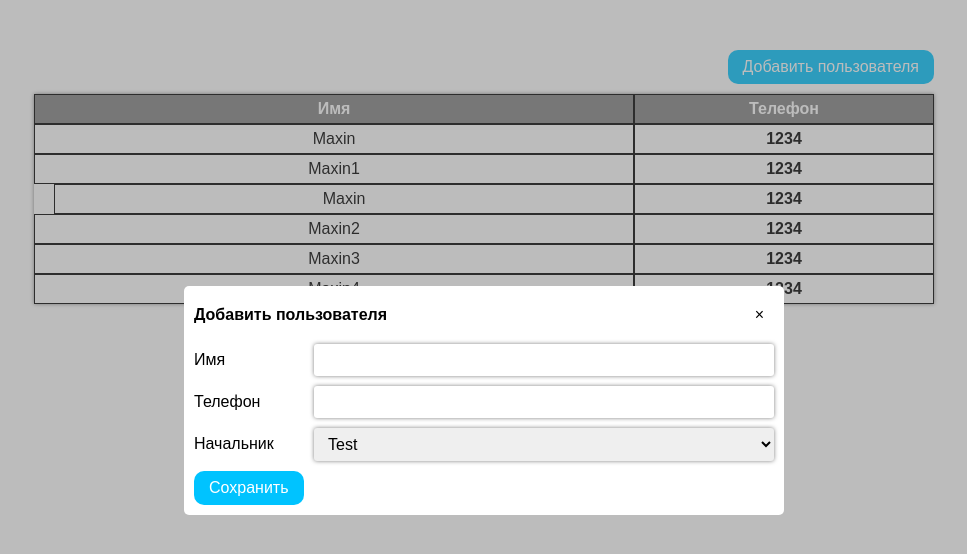
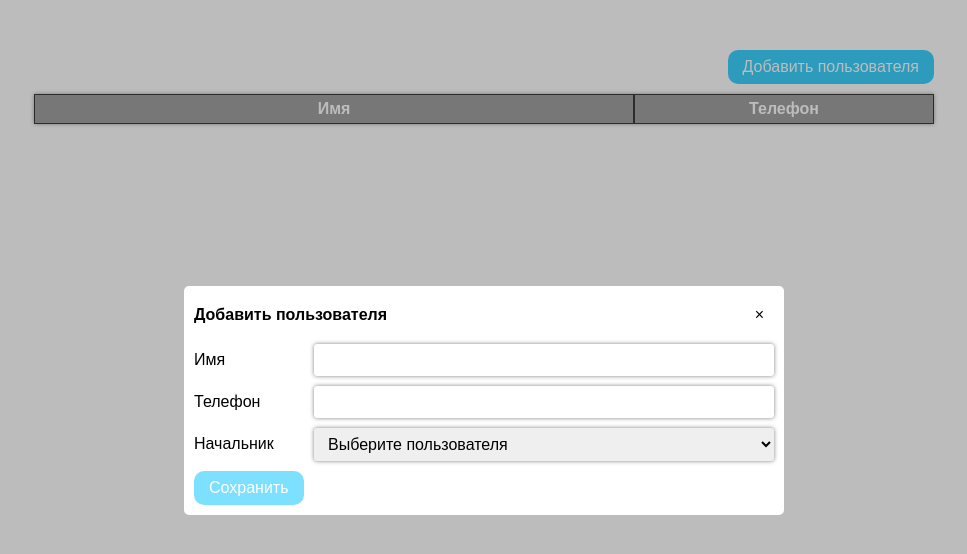
Before and after one commit to elephantMax/vue_contact_list, a Vue app: page / in a window 1280 px wide. Both pictures are taken after a click on the button "Добавить пользователя". Shown: the top 554 px of the page, without its empty margins (156-1123 px from the left). Built offline with nearby package versions, Linux system fonts and the light colour scheme.

Commit message:
added feature create user
saving users in localStorage

```diff
--- a/src/App.vue
+++ b/src/App.vue
@@ -15,6 +15,7 @@
 <script>
 import Table from '@/components/table.vue'
 import ModalCreate from '@/components/modal_create.vue'
+import { mapActions } from 'vuex'
 
 export default {
   name: 'App',
@@ -28,12 +29,16 @@ export default {
     }
   },
   methods: {
+    ...mapActions(['getUsers']),
     openModal() {
       this.modalIsVisible = true
     },
     closeModal() {
       this.modalIsVisible = false
     },
+  },
+  mounted() {
+    this.getUsers()
   },
 }
 </script>
--- a/src/assets/index.scss
+++ b/src/assets/index.scss
@@ -24,6 +24,10 @@ html {
   background-color: transparent;
   border-radius: 10px;
 
+  &:disabled {
+    opacity: 0.5;
+  }
+
   &--primary {
     color: #fff;
     background-color: $light-blue;
--- a/src/assets/mixins.scss
+++ b/src/assets/mixins.scss
@@ -12,7 +12,7 @@ $border-style: 1px solid black;
     text-transform: capitalize;
   }
 
-  &--phone {
+  &--number {
     flex: 0 1 300px;
   }
 }
--- a/src/components/modal_create.vue
+++ b/src/components/modal_create.vue
@@ -1,41 +1,85 @@
 <template>
   <Modal :title="'Добавить пользователя'" @close="closeModal">
     <template #body>
-      <form class="form">
+      <form class="form" @submit.prevent="submit">
         <div class="form__group">
           <label class="form__label">
             Имя
           </label>
-          <input class="form__input input" type="text" />
+          <input v-model="name" class="form__input input" type="text" />
         </div>
         <div class="form__group">
           <label class="form__label">
             Телефон
           </label>
-          <input class="form__input input" type="text" />
+          <input v-model="number" class="form__input input" type="text" />
         </div>
         <div class="form__group">
           <label class="form__label">
             Начальник
           </label>
-          <select class="form__input select">
-            <option class="select__option">Test</option>
-            <option class="select__option">Test 2</option>
+          <select v-model="boss" class="form__input select">
+            <option class="select__option" selected hidden :value="null">
+              Выберите пользователя
+            </option>
+            <option
+              v-for="option in options"
+              :key="option.id"
+              class="select__option"
+              :value="option.id"
+              >{{ option.name }}</option
+            >
           </select>
         </div>
-        <button class="btn btn--primary">Сохранить</button>
+        <button class="btn btn--primary" :disabled="!buttonIsActive">
+          Сохранить
+        </button>
       </form>
     </template>
   </Modal>
 </template>
 
 <script>
+import { mapGetters, mapActions } from 'vuex'
+
 import Modal from '@/components/app/modal'
+
+const getInitState = () => ({
+  name: '',
+  number: '',
+  boss: null,
+})
+
 export default {
   components: { Modal },
+  data() {
+    return getInitState()
+  },
+  computed: {
+    ...mapGetters({
+      options: 'users',
+    }),
+    buttonIsActive() {
+      return this.name !== '' && this.number !== ''
+    },
+  },
   methods: {
+    ...mapActions(['createUser']),
     closeModal() {
       this.$emit('close')
+      Object.assign(this.$data, getInitState())
+    },
+    submit() {
+      if (this.buttonIsActive) {
+        const user = {
+          name: this.name,
+          number: this.number,
+          boss: this.boss,
+        }
+
+        this.createUser(user)
+        this.closeModal()
+      }
     },
   },
 }
--- a/src/components/table.vue
+++ b/src/components/table.vue
@@ -5,7 +5,7 @@
         <span class="table__cell table__cell--name">
           Имя
         </span>
-        <span class="table__cell table__cell--phone">
+        <span class="table__cell table__cell--number">
           Телефон
         </span>
       </div>
@@ -17,54 +17,16 @@
 </template>
 
 <script>
+import { mapGetters } from 'vuex'
+
 import TableRow from '@/components/table_row'
 
 export default {
   components: {
     TableRow,
   },
-  data() {
-    return {
-      users: [
-        {
-          id: 1,
-          name: 'Maxin',
-          phone: 1234,
-          children: [],
-        },
-        {
-          id: 2,
-          name: 'Maxin1',
-          phone: 1234,
-          children: [
-            {
-              id: 12,
-              name: 'Maxin',
-              phone: 1234,
-              children: [],
-            },
-          ],
-        },
-        {
-          id: 3,
-          name: 'Maxin2',
-          phone: 1234,
-          children: [],
-        },
-        {
-          id: 4,
-          name: 'Maxin3',
-          phone: 1234,
-          children: [],
-        },
-        {
-          id: 5,
-          name: 'Maxin4',
-          phone: 1234,
-          children: [],
-        },
-      ],
-    }
+  computed: {
+    ...mapGetters(['users']),
   },
 }
 </script>
--- a/src/components/table_row.vue
+++ b/src/components/table_row.vue
@@ -7,12 +7,12 @@
       >
         {{ user.name }}
       </span>
-      <span class="table-row__cell table-row__cell--phone">
-        {{ user.phone }}
+      <span class="table-row__cell table-row__cell--number">
+        {{ user.number }}
       </span>
     </div>
     <div
-      v-if="user.children.length && userChildrenIsVisible"
+      v-if="user.children && userChildrenIsVisible"
       class="table-row__children"
     >
       <Table-Row v-for="child in user.children" :key="child.id" :user="child" />
@@ -56,7 +56,7 @@ export default {
   &__cell {
     @include table-cell;
 
-    &--phone {
+    &--number {
       font-weight: 600;
     }
   }
--- a/src/store/index.js
+++ b/src/store/index.js
@@ -4,8 +4,33 @@ import Vuex from 'vuex'
 Vue.use(Vuex)
 
 const store = new Vuex.Store({
-  state: {},
-  mutations: {},
+  state: {
+    users: [],
+  },
+  mutations: {
+    setUsers(state, users) {
+      state.users = users
+    },
+  },
+  actions: {
+    createUser({ commit, state }, user) {
+      const newUser = {
+        id: Date.now(),
+        ...user,
+      }
+      const users = [...state.users, newUser]
+      commit('setUsers', users)
+      const jsonData = JSON.stringify(users)
+      localStorage.setItem('users', jsonData)
+    },
+    getUsers({ commit }) {
+      const users = JSON.parse(localStorage.getItem('users')) || []
+      commit('setUsers', users)
+    },
+  },
+  getters: {
+    users: s => s.users,
+  },
 })
 
 export default store
```
